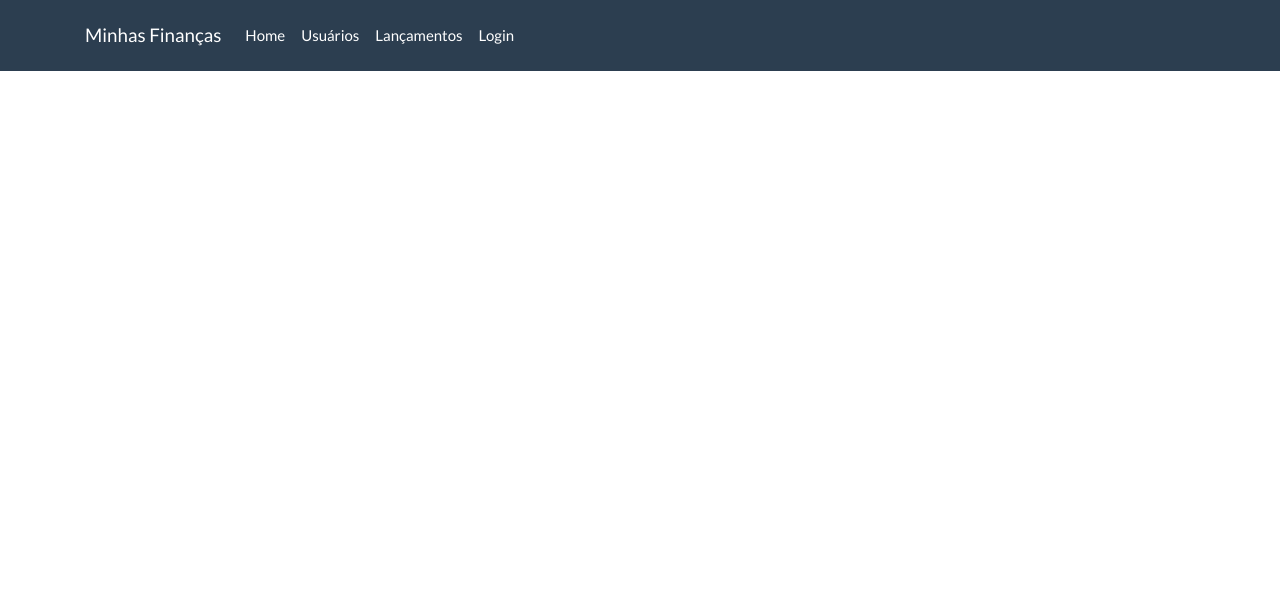
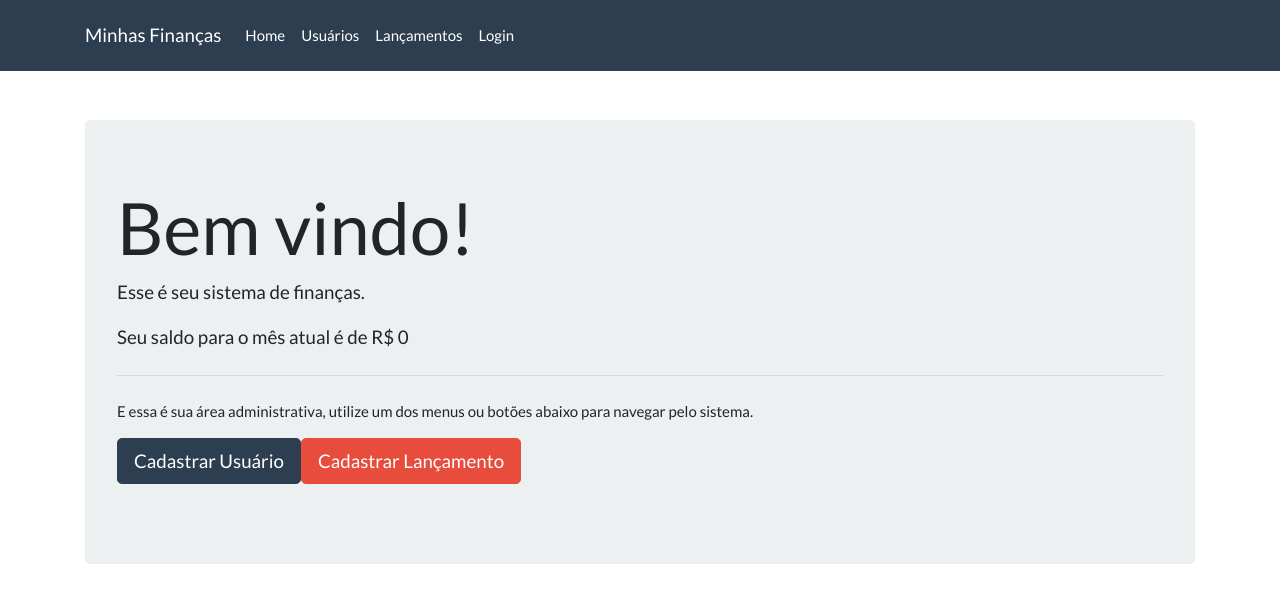
Before and after one commit to danielPaulinoMesquita/ReactSpringUdemy, a React (Create React App) app in the folder curso-front-end/: page /#/home in a window 1280 px wide. Shown: the top 602 px of the page. Built offline with nearby package versions, Linux system fonts and the light colour scheme.

Commit message:
36- Adicionando o component Home e funcionalidade nos botões de cadastrar usuario e voltar

```diff
--- a/curso-front-end/src/components/navbar.js
+++ b/curso-front-end/src/components/navbar.js
@@ -17,7 +17,7 @@
                 </button>
                 <div className="collapse navbar-collapse" id="navbarResponsive">
                     <ul className="navbar-nav">
-                        <Navbaritem href="/" label="Home"/>
+                        <Navbaritem href="#/home" label="Home"/>
                         <Navbaritem href="#/cadastro-usuarios" label="Usuários" />
                         <Navbaritem href="#/" label="Lançamentos" />
                         <Navbaritem href="#/login" label="Login" />
--- a/curso-front-end/src/main/rotas.js
+++ b/curso-front-end/src/main/rotas.js
@@ -2,6 +2,7 @@
 
 import Login from "../views/login";
 import CadastroUsuario from "../views/cadastroUsuario";
+import Home from '../views/home'
 
 import { Route, Switch, HashRouter } from 'react-router-dom'
 
@@ -9,6 +10,7 @@
         return (
             <HashRouter>
                 <Switch>
+                    <Route path="/home" component={Home}/>
                     <Route path="/login" component={Login}/>
                     <Route path="/cadastro-usuarios" component={CadastroUsuario}/>
                 </Switch>
--- a/curso-front-end/src/views/cadastroUsuario.js
+++ b/curso-front-end/src/views/cadastroUsuario.js
@@ -2,6 +2,7 @@
 
 import Card from "../components/card";
 import FormGroup from "../components/form-group";
+import {withRouter} from 'react-router-dom'
 
 class CadastroUsuario extends React.Component{
 
@@ -14,6 +15,10 @@
 
     cadastrar = () =>{
         console.log(this.state)
+    }
+
+    voltar = () => {
+        this.props.history.push('/login')
     }
     render() {
         return(
@@ -50,7 +55,7 @@
                                        onChange={e => this.setState({senhaRepeticao: e.target.value})}/>
                             </FormGroup>
                             <button onClick={this.cadastrar} type="button" className="btn btn-success">Salvar</button>
-                            <button type="button" className="btn btn-danger">Voltar</button>
+                            <button onClick={this.voltar} type="button" className="btn btn-danger">Voltar</button>
                         </div>
                     </div>
                 </div>
@@ -59,4 +64,4 @@
     }
 }
 
-export default CadastroUsuario;
+export default withRouter(CadastroUsuario);
--- /dev/null
+++ b/curso-front-end/src/views/home.js
@@ -0,0 +1,30 @@
+import React from 'react'
+
+class Home extends React.Component{
+
+    state = {
+        saldo: 0
+    }
+    render() {
+        return(
+            <div className="jumbotron">
+                <h1 className="display-3">Bem vindo!</h1>
+                <p className="lead">Esse é seu sistema de finanças.</p>
+                <p className="lead">Seu saldo para o mês atual é de R$ {this.state.saldo}</p>
+                <hr className="my-4"/>
+                    <p>E essa é sua área administrativa, utilize um dos menus ou botões abaixo para navegar pelo
+                        sistema.</p>
+                    <p className="lead">
+                        <a className="btn btn-primary btn-lg"
+                           href="#/cadastro-usuarios"
+                           role="button"><i className="fa fa-users"></i> Cadastrar Usuário</a>
+                        <a className="btn btn-danger btn-lg"
+                           href="https://bootswatch.com/flatly/#"
+                           role="button"><i className="fa fa-users"></i> Cadastrar Lançamento</a>
+                    </p>
+            </div>
+        )
+    }
+}
+
+export default Home;
--- a/curso-front-end/src/views/login.js
+++ b/curso-front-end/src/views/login.js
@@ -2,6 +2,7 @@
 
 import Card from '../components/card'
 import FormGroup from "../components/form-group";
+import { withRouter } from 'react-router-dom'
 
 class Login extends React.Component {
 
@@ -13,6 +14,10 @@
     entrar = () =>{
         console.log('Email: ', this.state.email);
         console.log('Senha: ', this.state.senha);
+    }
+
+    prepareCadastrar = () =>{
+        this.props.history.push('/cadastro-usuarios')
     }
 
     render() {
@@ -43,7 +48,7 @@
                                                        placeholder="Password"/>
                                             </FormGroup>
                                             <button onClick={this.entrar} className="btn btn-success">Entrar</button>
-                                            <button className="btn btn-danger">Cadastrar</button>
+                                            <button onClick={this.prepareCadastrar} className="btn btn-danger">Cadastrar</button>
                                         </fieldset>
                                     </div>
                                 </div>
@@ -56,4 +61,4 @@
     }
 }
 
-export default Login;
+export default withRouter(Login);
```
